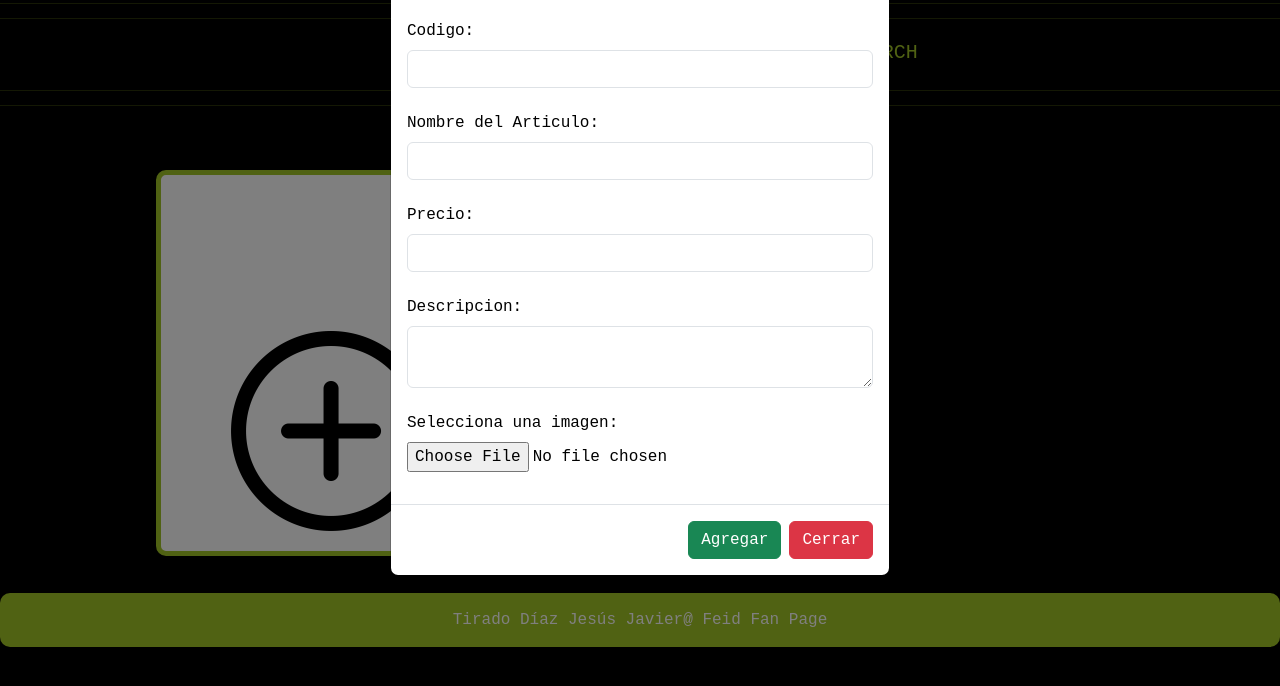
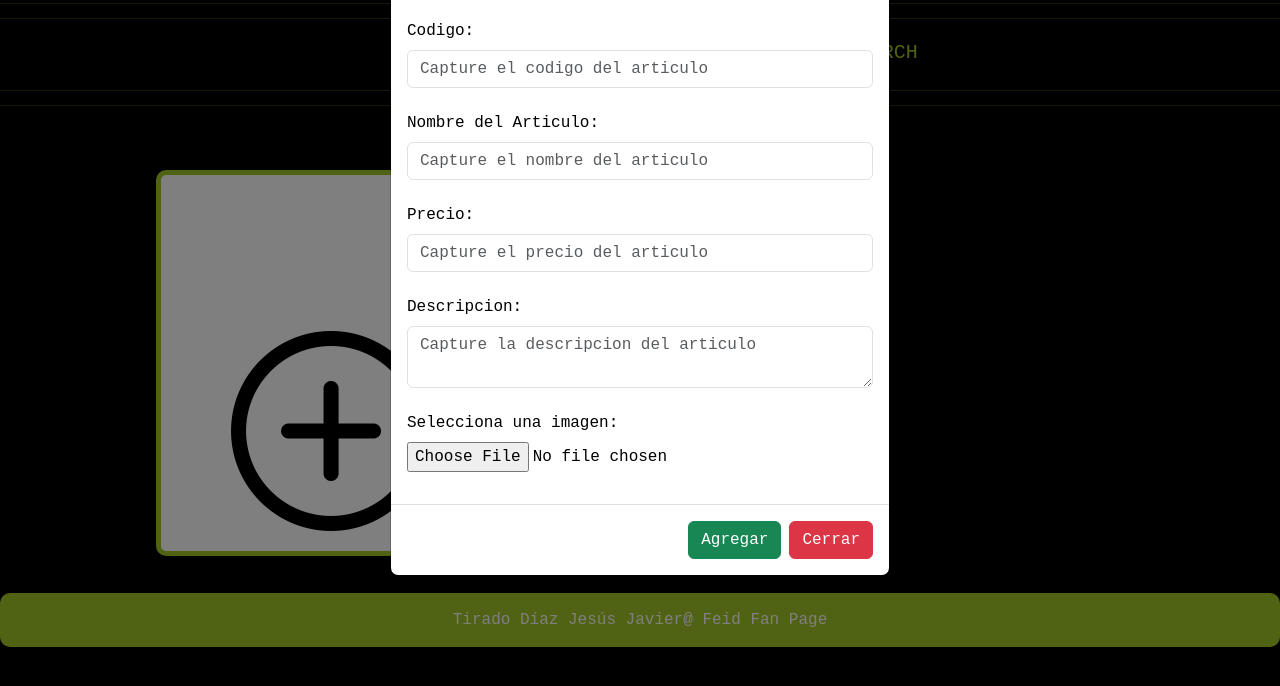
Before and after one commit to JaizyOP/ProgWebExamF, a plain HTML site: page html/merch.html in a window 1280 px wide. Both pictures are taken after a click on the button 330 px from the left and 526 px from the top of the page. Shown: the part 96-782 px from the top of the page. Drawn offline with nearby package versions, Linux system fonts and the light colour scheme; no server answers.

Commit message:
Se agregaron los requiered para los inputs y se cambio el texto del login

```diff
--- a/html/merch.html
+++ b/html/merch.html
@@ -67,23 +67,23 @@
                             <form>
                                 <div class="mb-3">
                                     <label for="id" class="col-form-label">Codigo:</label>
-                                    <input type="number" class="form-control" id="lblCodigo" />
+                                    <input type="number" class="form-control" id="lblCodigo" required placeholder="Capture el codigo del articulo" />
                                 </div>
                                 <div class="mb-3">
                                     <label for="pomArt" class="col-form-label">Nombre del Articulo:</label>
-                                    <input type="text" class="form-control" id="lblNomArt" />
+                                    <input type="text" class="form-control" id="lblNomArt" placeholder="Capture el nombre del articulo" required/>
                                 </div>
                                 <div class="mb-3">
                                     <label for="precio" class="col-form-label">Precio:</label>
-                                    <input type="number" class="form-control" id="lblPrecio" />
+                                    <input type="number" class="form-control" id="lblPrecio" required placeholder="Capture el precio del articulo" />
                                 </div>
                                 <div class="mb-3">
                                     <label for="Descripcion" class="col-form-label">Descripcion:</label>
-                                    <textarea class="form-control" id="lblDesc"></textarea>
+                                    <textarea class="form-control" id="lblDesc" required placeholder="Capture la descripcion del articulo"></textarea>
                                 </div>
                                 <div class="mb-3">
                                     <label for="Descripcion" class="col-form-label">Selecciona una imagen:</label>
-                                    <input type="file" id="archivo">
+                                    <input type="file" id="archivo" required>
                                 </div>
                             </form>
                         </div>
@@ -108,23 +108,23 @@
                             <form>
                                 <div class="mb-3">
                                     <label for="id" class="col-form-label">Codigo:</label>
-                                    <input type="number" class="form-control" id="codigoAct" />
+                                    <input type="number" class="form-control" id="codigoAct" required placeholder="Capture el codigo del articulo" />
                                 </div>
                                 <div class="mb-3">
                                     <label for="pomArt" class="col-form-label">Nombre del Articulo:</label>
-                                    <input type="text" class="form-control" id="nomAct" />
+                                    <input type="text" class="form-control" id="nomAct" required placeholder="Capture el nombre del articulo" />
                                 </div>
                                 <div class="mb-3">
                                     <label for="precio" class="col-form-label">Precio:</label>
-                                    <input type="number" class="form-control" id="precioAct" />
+                                    <input type="number" class="form-control" id="precioAct" required placeholder="Capture el precio del articulo" />
                                 </div>
                                 <div class="mb-3">
                                     <label for="Descripcion" class="col-form-label">Descripcion:</label>
-                                    <textarea class="form-control" id="descAct"></textarea>
+                                    <textarea class="form-control" id="descAct" required placeholder="Capture la descripcion del articulo"></textarea>
                                 </div>
                                 <div class="mb-3">
                                     <label for="Descripcion" class="col-form-label">Selecciona una imagen:</label>
-                                    <input type="file" id="imgUpdate">
+                                    <input type="file" id="imgUpdate" required>
                                 </div>
                             </form>
                         </div>
```
Also changed, not shown: index.html (+3 -3 lines).
